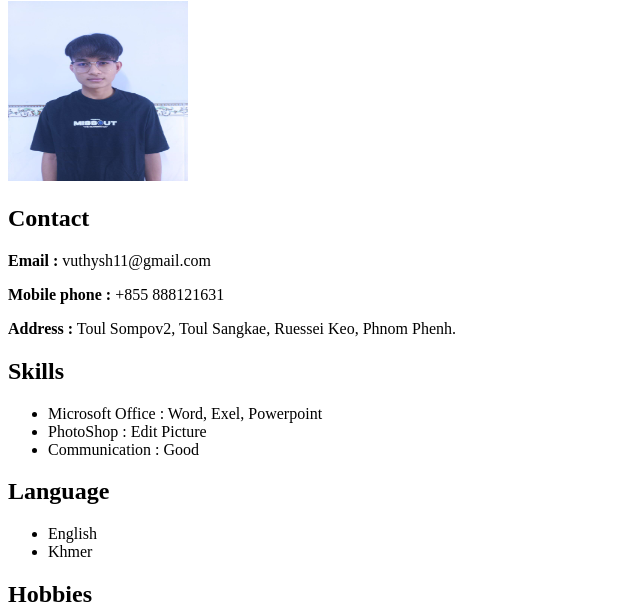
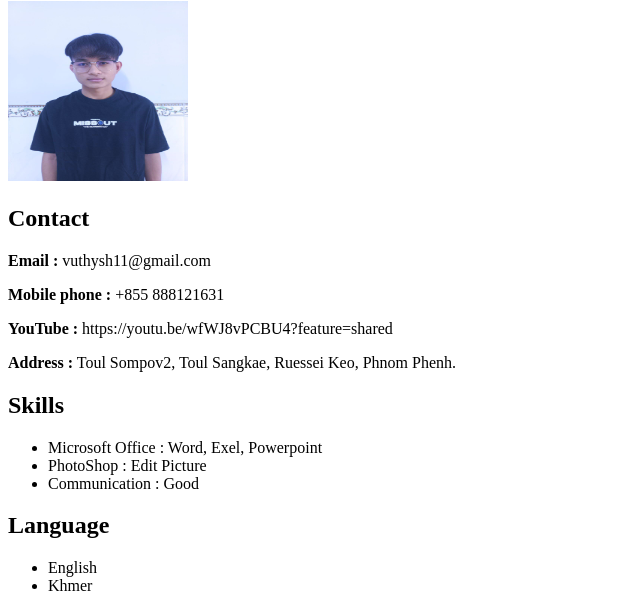
Before and after one commit to Vuthyy/cv, a plain HTML site: page index.html in a window 1280 px wide. Shown: the part 79-691 px from the top of the page, without its empty margins (0-640 px from the left). Drawn offline with Linux system fonts and the light colour scheme.

Commit message:
Update index.html

```diff
--- a/index.html
+++ b/index.html
@@ -18,6 +18,7 @@
     <h2>Contact</h2>
     <p><b>Email :</b> vuthysh11@gmail.com</p>
     <p><b>Mobile phone :</b> +855 888121631</p>
+     <p><b>YouTube :</b> https://youtu.be/wfWJ8vPCBU4?feature=shared</p>
                 <p><b>Address :</b> Toul Sompov2, Toul Sangkae, Ruessei Keo, Phnom Phenh.</p>
    </div>
    <div class="Skills">
```
